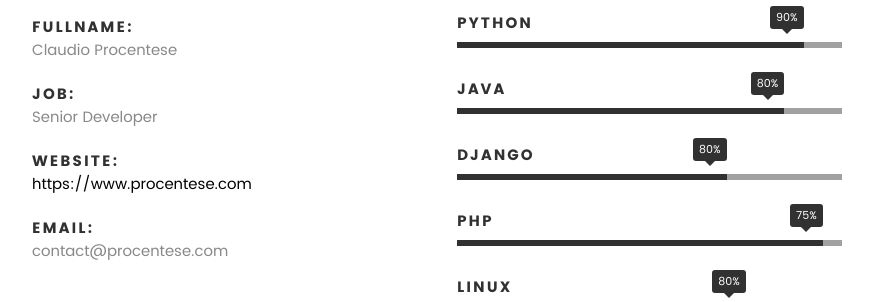
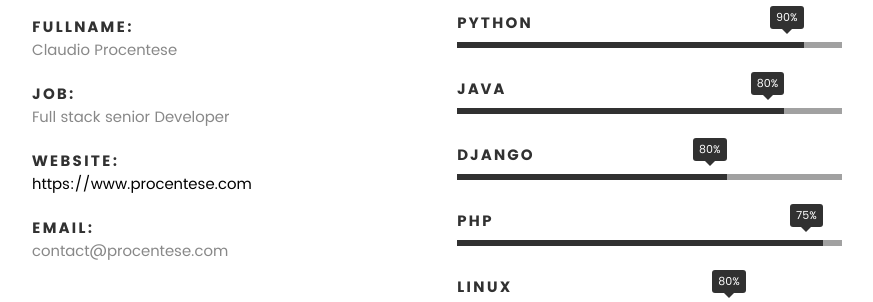
Before and after one commit to ClaPro/tornado-skeleton, a Python web app: template templates/index.html in a window 1280 px wide. Shown: the part 1289-1591 px from the top of the page, without its empty margins (203-1076 px from the left). Run offline with Jinja, Linux system fonts and the light colour scheme; the template is opened without the code that fills it, so the values that code supplies are empty; some web fonts are replaced.

Commit message:
modifiche

```diff
--- a/templates/index.html
+++ b/templates/index.html
@@ -141,7 +141,7 @@ I am interested to work in places who are prefer agile development and latest te
                 <!--</li>-->
                 <li>
                     <strong>Job:</strong>
-                    <span>Senior Developer</span>
+                    <span>Full stack senior Developer</span>
                 </li>
                 <li>
                     <strong>Website:</strong>
```
